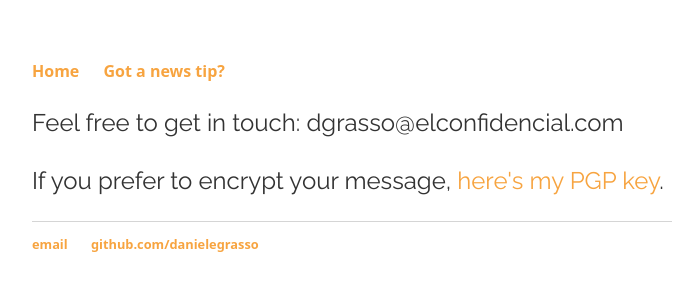
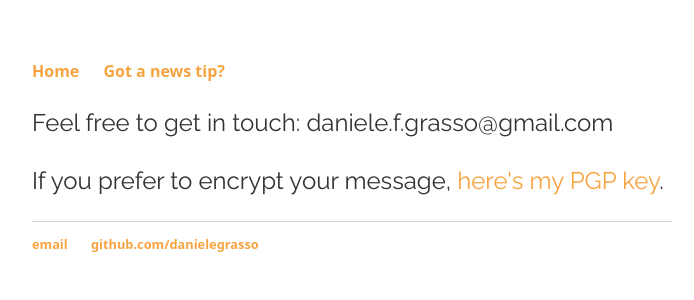
Before and after one commit to danielegrasso/danielegrasso.github.io, a Jekyll site: the page built from about/index.html, in a window 1280 px wide. Shown: the top 300 px of the page, without its empty margins (288-982 px from the left). Built offline with Jekyll 4.4.1, drawn with Linux system fonts in a browser that asks for light colours.

Commit message:
Update index.html

```diff
--- a/about/index.html
+++ b/about/index.html
@@ -2,5 +2,5 @@
 layout: default
 title: Got a news tip?
 ---
-<p>Feel free to get in touch: dgrasso@elconfidencial.com </p>
+<p>Feel free to get in touch: daniele.f.grasso@gmail.com </p>
 <p>If you prefer to encrypt your message, <a href="https://pgp.mit.edu/pks/lookup?op=get&search=0xB36DDBB2D699885E" target="_blank">here's my PGP key</a>.</p>
```
